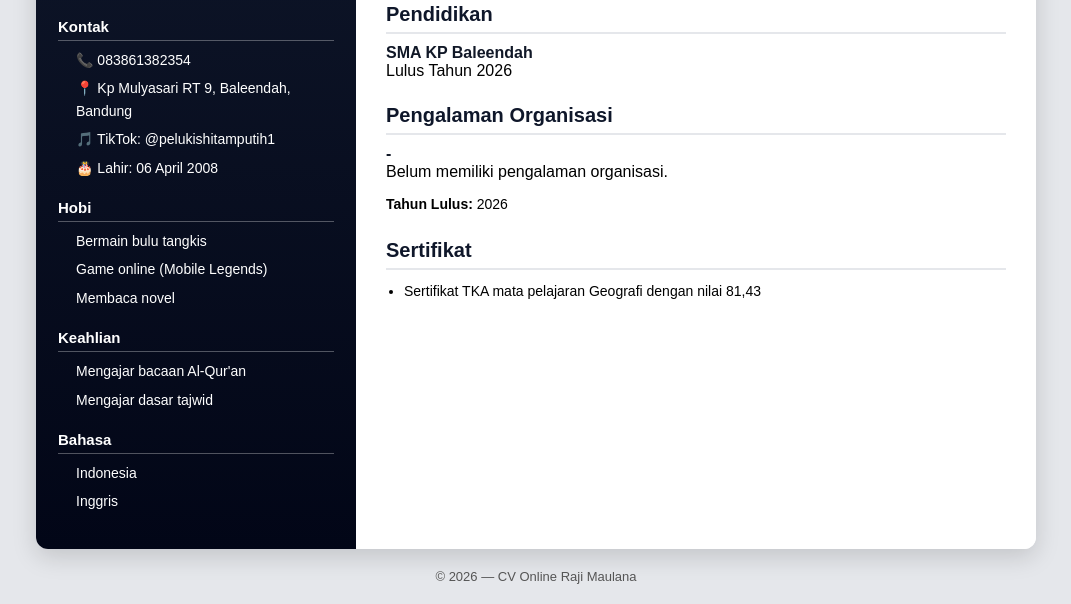
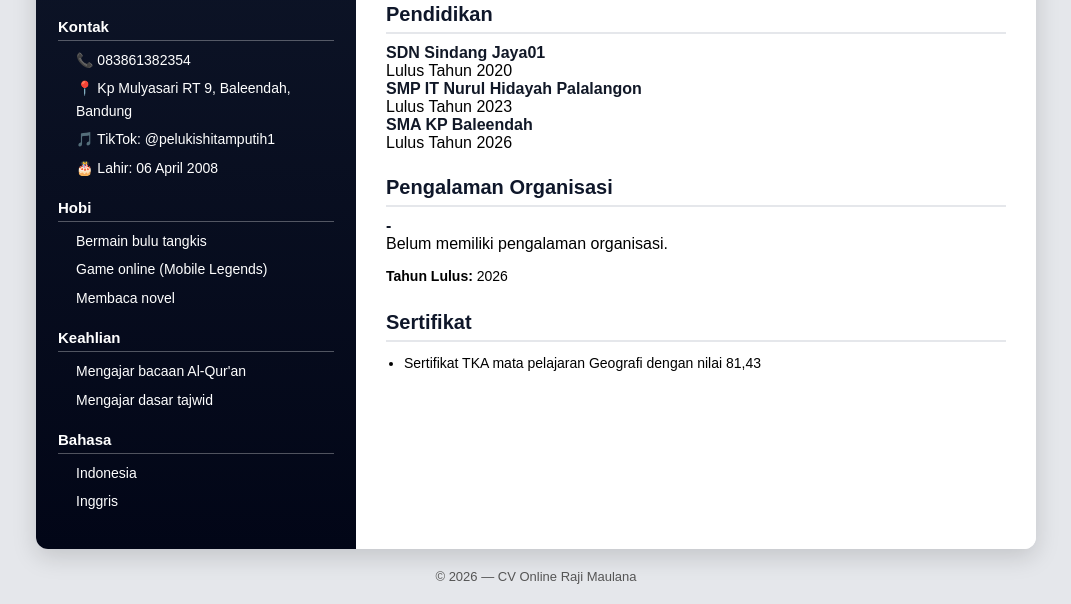
Before and after one commit to ChikoGaming06/tugas2_Raji_Fahri_XII-3, a plain HTML site: page index.html in a window 1280 px wide. Shown: the part 202-806 px from the top of the page, without its empty margins (104-1175 px from the left). Drawn offline with Linux system fonts and the light colour scheme.

Commit message:
new cv raji

```diff
--- a/index.html
+++ b/index.html
@@ -158,6 +158,10 @@
     <section class="section">
       <h2>Pendidikan</h2>
       <div class="item">
+        <strong>SDN Sindang Jaya01</strong>
+        Lulus Tahun 2020
+        <strong>SMP IT Nurul Hidayah Palalangon</strong>
+        Lulus Tahun 2023
         <strong>SMA KP Baleendah</strong>
         Lulus Tahun 2026
       </div>
```
